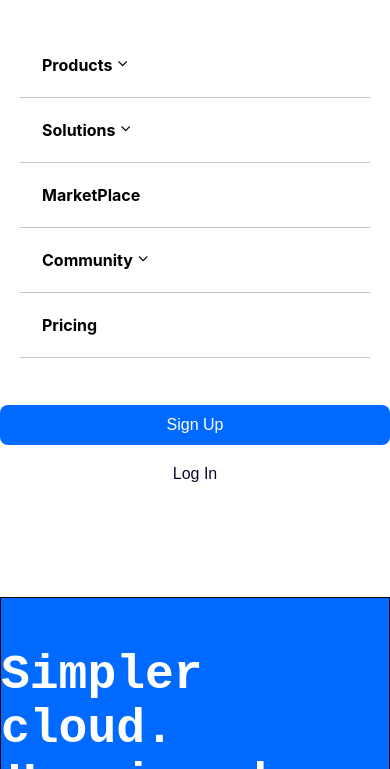
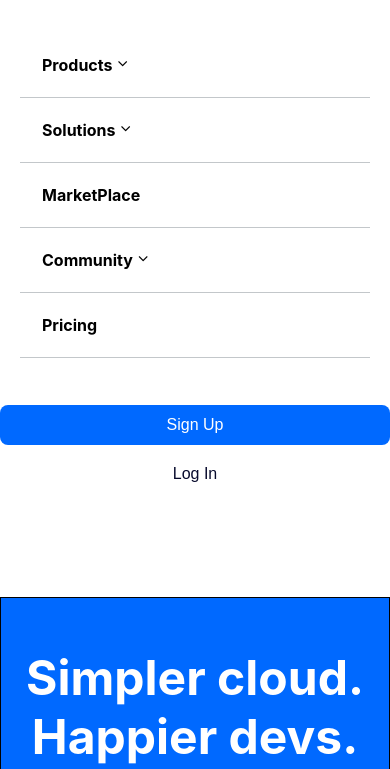
Before and after one commit to mohsin552001/DigitalOceanproject, a plain HTML site: page index.html in a window 390 px wide. Shown: the part 75-844 px from the top of the page. Drawn offline with Linux system fonts and the light colour scheme.

Commit message:
once again some changes i have done

```diff
--- a/index.scss
+++ b/index.scss
@@ -190,7 +190,7 @@ body {
                 font-size: 6rem;
                 font-weight: bold;
 
-                font-family: "JetBrains Mono", monospace;
+
             }
 
             p {
@@ -1182,7 +1182,11 @@ body {
 
             .innerText {
                 span {
-                    font-size: 3rem;
+                    font-size: 48px;
+
+                    display: flex;
+
+
                 }
 
                 p {
@@ -1657,6 +1661,8 @@ body {
                         align-items: center;
                         width: 100%;
 
+                        flex-direction: column;
+
                         .imgege {
                             padding: 10px;
                         }
```
Also changed, not shown: index.css, 1 other file.
